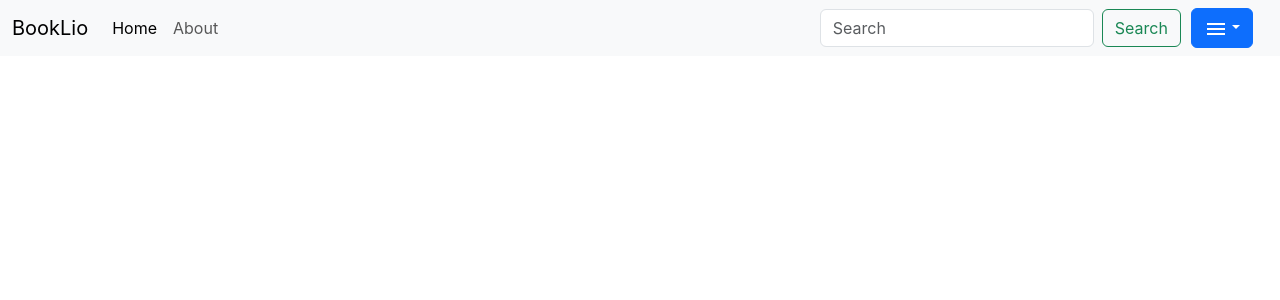
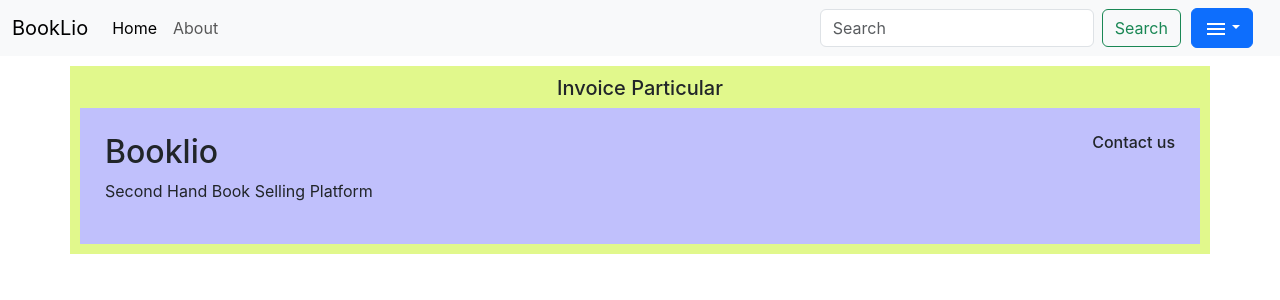
Before and after one commit to Ainulabsar/Book-lio, a React (Create React App) app: page /Bill in a window 1280 px wide. Shown: the top 300 px of the page. Built offline with nearby package versions, Linux system fonts and the light colour scheme.

Commit message:
Buyer Account Added

```diff
--- a/src/App.js
+++ b/src/App.js
@@ -5,18 +5,20 @@ import Home from "./components/Home";
 import Add from "./components/Add  Component/Add";
 import BookDetail from "./components/BookDetail";
 import { Routes, Route } from "react-router-dom";
+import Book from "./components/Buyer/Book";
+import Bill from "./components/Buyer/Bill";
 
 function App() {
   return (
     <>
       <Nav />
-
       <Routes>
         <Route path="/" element={<Home />}></Route>
         <Route path="/About" element={<About />}></Route>
         <Route path="/Add" element={<Add />}></Route>
         <Route path="/books/:id" element={<BookDetail />}></Route>
-        <Route path="/books" element={<book />}></Route>
+        <Route path="/Book" element={<Book />}></Route>
+        <Route path="/Bill" element={<Bill />}></Route>
       </Routes>
     </>
   );
--- /dev/null
+++ b/src/components/Buyer/Bill.js
@@ -0,0 +1,25 @@
+import React from "react";
+import "./Book.css";
+
+function Bill() {
+  return (
+    <>
+      <div className="container">
+        <div>
+          <h5>Invoice Particular</h5>
+        </div>
+        <div className="head">
+          <div>
+            <h2>Booklio</h2>
+            <p>Second Hand Book Selling Platform</p>
+          </div>
+          <div>
+            <h6>Contact us</h6>
+          </div>
+        </div>
+      </div>
+    </>
+  );
+}
+
+export default Bill;
--- /dev/null
+++ b/src/components/Buyer/Book.css
@@ -0,0 +1,21 @@
+
+.price {
+    font-size: 13px;
+    font-weight: 700;
+    padding: 3px;
+}
+.prc {
+    display: flex;
+    justify-content: space-between;
+    align-items: center;
+}
+.head{
+   display: flex;
+   justify-content: space-between;
+   width: 100%;
+   background-color: rgb(192, 192, 252);
+   padding: 25px;
+}
+.container{
+    background-color: rgb(225, 248, 140);
+}
--- /dev/null
+++ b/src/components/Buyer/Book.js
@@ -0,0 +1,35 @@
+import React, { useState, useEffect } from "react";
+import axios from "axios";
+import BuyerBook from "./BuyerBook";
+const URL = "http://localhost:5000/books";
+const fetchHandler = async () => {
+  return await axios.get(URL).then((res) => res.data);
+};
+
+function Book() {
+  const [books, setBooks] = useState();
+
+  useEffect(() => {
+    fetchHandler().then((data) => setBooks(data.books));
+  }, []);
+  return (
+    <div>
+      <div>
+        <div>
+          <ul>
+            <div className="mainCard">
+              {books &&
+                books.map((book, i) => (
+                  <div key={i}>
+                    <BuyerBook book={book} />
+                  </div>
+                ))}
+            </div>
+          </ul>
+        </div>
+      </div>
+    </div>
+  );
+}
+
+export default Book;
--- /dev/null
+++ b/src/components/Buyer/BuyerBook.js
@@ -0,0 +1,33 @@
+import React from "react";
+
+const buyerBook = (props) => {
+  const { _id, name, author, description, price, image } = props.book;
+
+  console.log(props.book);
+  return (
+    <div>
+      <div className="container">
+        <div className="card">
+          <img src={image} className="img-top" alt={name} />
+          <div className="body">
+            <div className="sub-body">
+              <h5 className="name">{name}</h5>
+              <div className="prc">
+                <p className="author">{author}</p>
+                <h6 className="price">Rs: {price}</h6>
+              </div>
+              <p className="text">{description}</p>
+            </div>
+            <div class="d-grid gap-2">
+              <a href="/Bill" class="btn btn-primary">
+                Buy Now
+              </a>
+            </div>
+          </div>
+        </div>
+      </div>
+    </div>
+  );
+};
+
+export default buyerBook;
--- a/src/components/Home.js
+++ b/src/components/Home.js
@@ -39,6 +39,7 @@ function Home() {
           color="primary"
           aria-label="Add"
           className="AddBook"
+          href="./Add"
         >
           <AddIcon />
           Add Book
--- a/src/components/Nav.js
+++ b/src/components/Nav.js
@@ -1,5 +1,6 @@
 import React from "react";
 import MenuIcon from "@mui/icons-material/Menu";
+// import book from "./Buyer/book";
 import "./Nav.css";
 function Nav() {
   return (
@@ -55,7 +56,7 @@ function Nav() {
 
               <ul className="dropdown-menu">
                 <li>
-                  <a className="dropdown-item" href="/">
+                  <a className="dropdown-item" href="/Book">
                     Buyer
                   </a>
                 </li>
```
Also changed, not shown: src/components/Add  Component/Buyer/book.js (deleted, +0 -7 lines).
